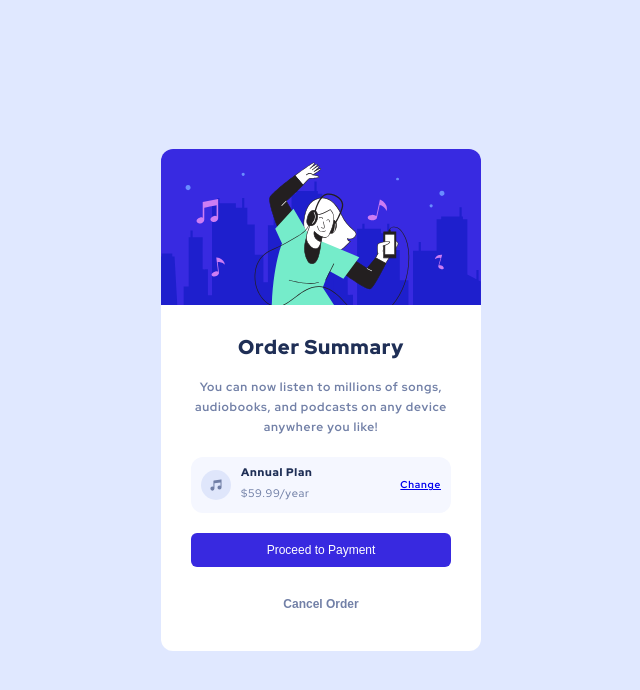
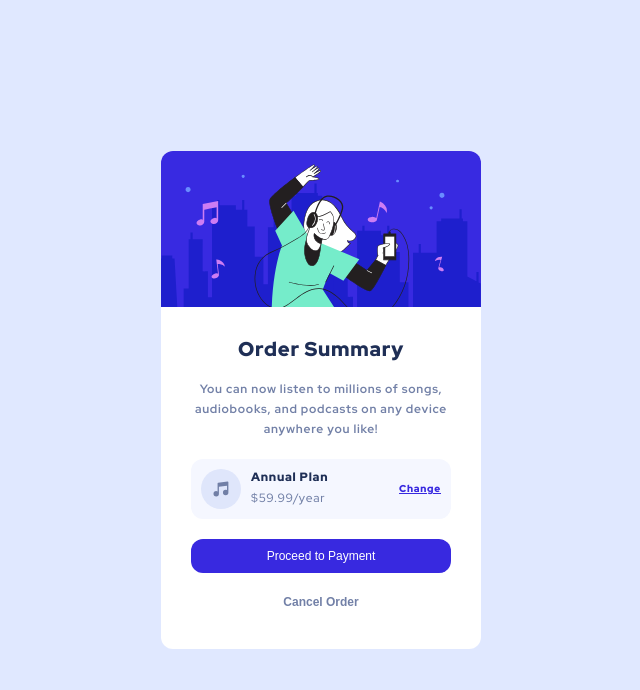
Before and after one commit to ElhabibTOUAOUA/frontendmentor.io, a plain HTML site: page newbie-challenges/order-summary-component-main/index.html in a window 1280 px wide. Shown: the whole page, without its empty margins (319-959 px from the left). Drawn offline with Linux system fonts and the light colour scheme.

Commit message:
some changes in the new Order Summary Card Project

```diff
--- a/newbie-challenges/order-summary-component-main/css/queries.css
+++ b/newbie-challenges/order-summary-component-main/css/queries.css
@@ -4,4 +4,19 @@
 /* BELOW 768px (Smaller tablets) */
 /**************************/
 
-@media (max-width: 24em) {}
+@media (max-width: 24em) {
+  html {
+    font-size: 75%;
+  }
+
+  .btn {
+    /* font-size: 1.4rem; */
+    font-weight: 700;
+    padding: 1.4rem;
+  }
+
+  .btn-cancel {
+    margin-top: 0.6rem;
+  }
+
+}
--- a/newbie-challenges/order-summary-component-main/css/style.css
+++ b/newbie-challenges/order-summary-component-main/css/style.css
@@ -38,7 +38,7 @@
 
 .plan-img {
   max-width: 100%;
-  height: 3rem;
+  height: 4rem;
 }
 
 .plan-info {
@@ -51,12 +51,12 @@
 .plan-type {
   color: #1f2f56;
   font-weight: 900;
-  font-size: 1.1rem;
+  font-size: 1.2rem;
 }
 
 .plan-price {
   line-height: 2rem;
-  font-size: 1.1rem;
+  font-size: 1.2rem;
   font-weight: 500;
   color: #7280a7;
 }
@@ -68,10 +68,11 @@
 
 .btn {
   padding: 1rem;
-  border-radius: .6rem;
+  border-radius: 1.2rem;
   border: none;
   font-size: 1.2rem;
   cursor: pointer;
+  width: 100%;
 }
 
 .btn-confirm {
@@ -83,6 +84,7 @@
   background-color: white;
   color: #7280a7;
   font-weight: 700;
+  margin-top: 1.2rem;
 }
 
 .btn-confirm:hover {
@@ -93,7 +95,13 @@
   color: #1f2f56;
 }
 
-.plan-change a:link::hover {
+.plan-change {
+  color: #3829e0;
+  font-weight: 900;
+}
+
+.plan-change:link:hover,
+.plan-change:visited:hover {
   text-decoration: none;
   color: #3829e0a2;
 }
--- a/newbie-challenges/order-summary-component-main/index.html
+++ b/newbie-challenges/order-summary-component-main/index.html
@@ -51,6 +51,7 @@
 							</div>
 							<a class="plan-change" href="#">Change</a>
 						</div>
+						<div>
 							<button type="submit" class="btn btn-confirm">
 								Proceed to Payment
 							</button>
@@ -60,6 +61,7 @@
 						</div>
 					</div>
 				</div>
+			</div>
 		</main>
 	</body>
 </html>
```
Lines whose indentation alone changed are shown as unchanged.
